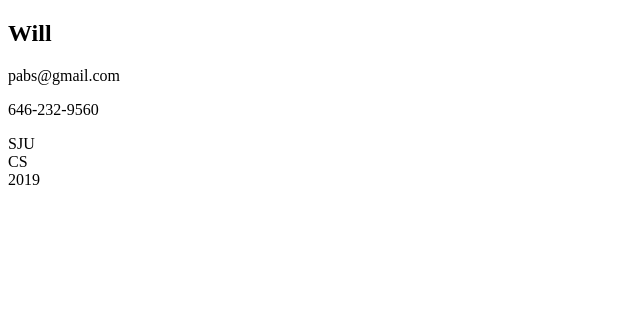
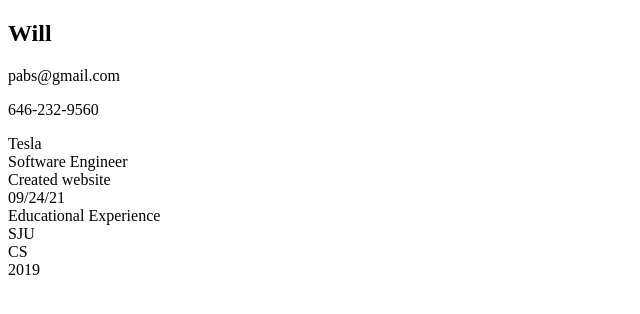
Before and after one commit to WillPabs/cv-application, a React (Create React App) app: page / in a window 1280 px wide. Shown: the top 314 px of the page, without its empty margins (0-640 px from the left). Built offline with nearby package versions, Linux system fonts and the light colour scheme.

Commit message:
Add Professional component

```diff
--- a/src/App.js
+++ b/src/App.js
@@ -1,6 +1,7 @@
 import React from "react";
 import { Education } from "./components/Education";
 import { GeneralInfo } from "./components/GeneralInfo";
+import { Professional } from "./components/Professional";
 
 class App extends React.Component {
   constructor() {
@@ -38,6 +39,13 @@
           email="pabs@gmail.com"
           phoneNo="646-232-9560"
         />
+        <Professional
+          companyName="Tesla"
+          positionTitle="Software Engineer"
+          tasks="Created website"
+          dateStarted="09/24/21"
+          dateEnded=""
+        />
         <Education
           schoolName="SJU"
           major="CS"
--- a/src/components/Education.js
+++ b/src/components/Education.js
@@ -9,6 +9,7 @@
         const { schoolName, major, dateOfStudy } = this.props;
         return (
             <form>
+                <div>Educational Experience</div>
                 <div>{schoolName}</div>
                 <div>{major}</div>
                 <div>{dateOfStudy}</div>
--- a/src/components/Professional.js
+++ b/src/components/Professional.js
@@ -0,0 +1,20 @@
+import React from "react";
+
+export class Professional extends React.Component {
+    constructor(props) {
+        super(props);
+    };
+
+    render() {
+        const { companyName, positionTitle, tasks, dateStarted, dateEnded } = this.props;
+        return(
+            <form>
+                <div>{companyName}</div>
+                <div>{positionTitle}</div>
+                <div>{tasks}</div>
+                <div>{dateStarted}</div>
+                <div>{dateEnded}</div>
+            </form>
+        );
+    };
+};
```
